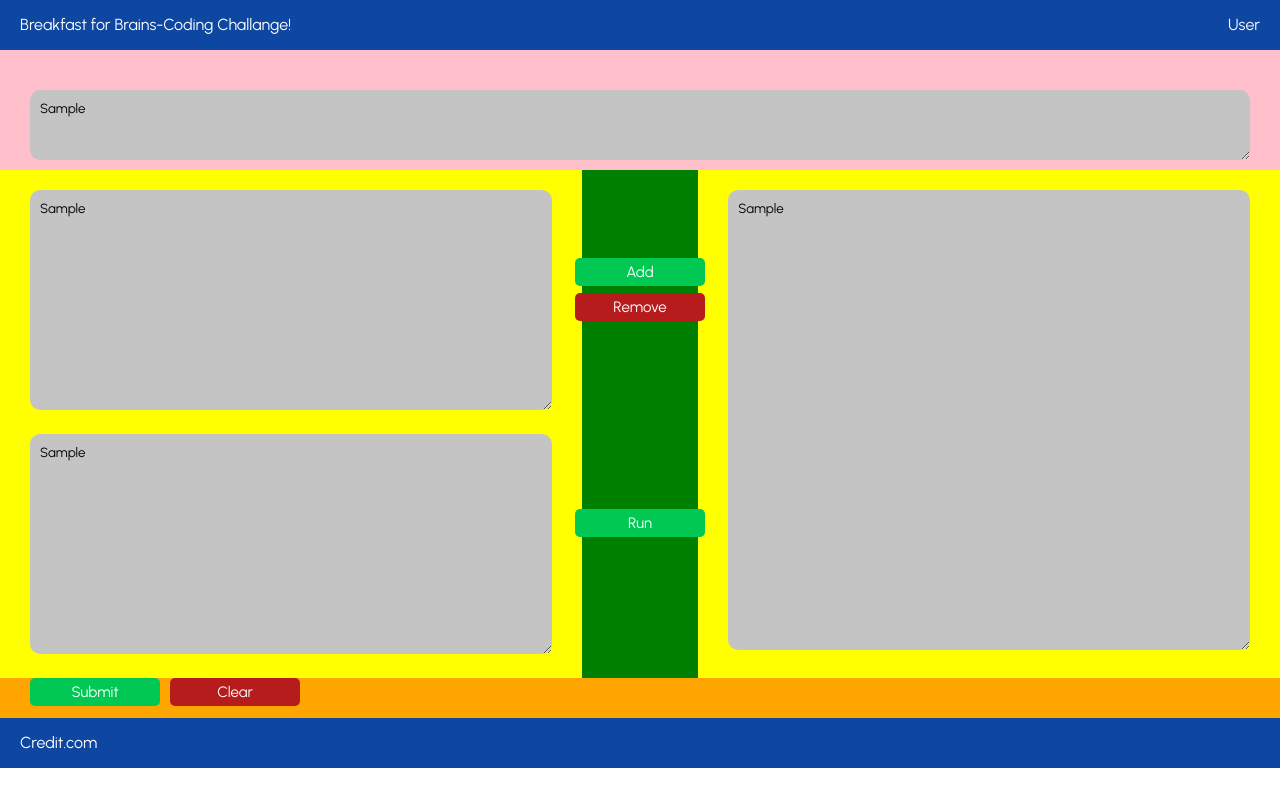
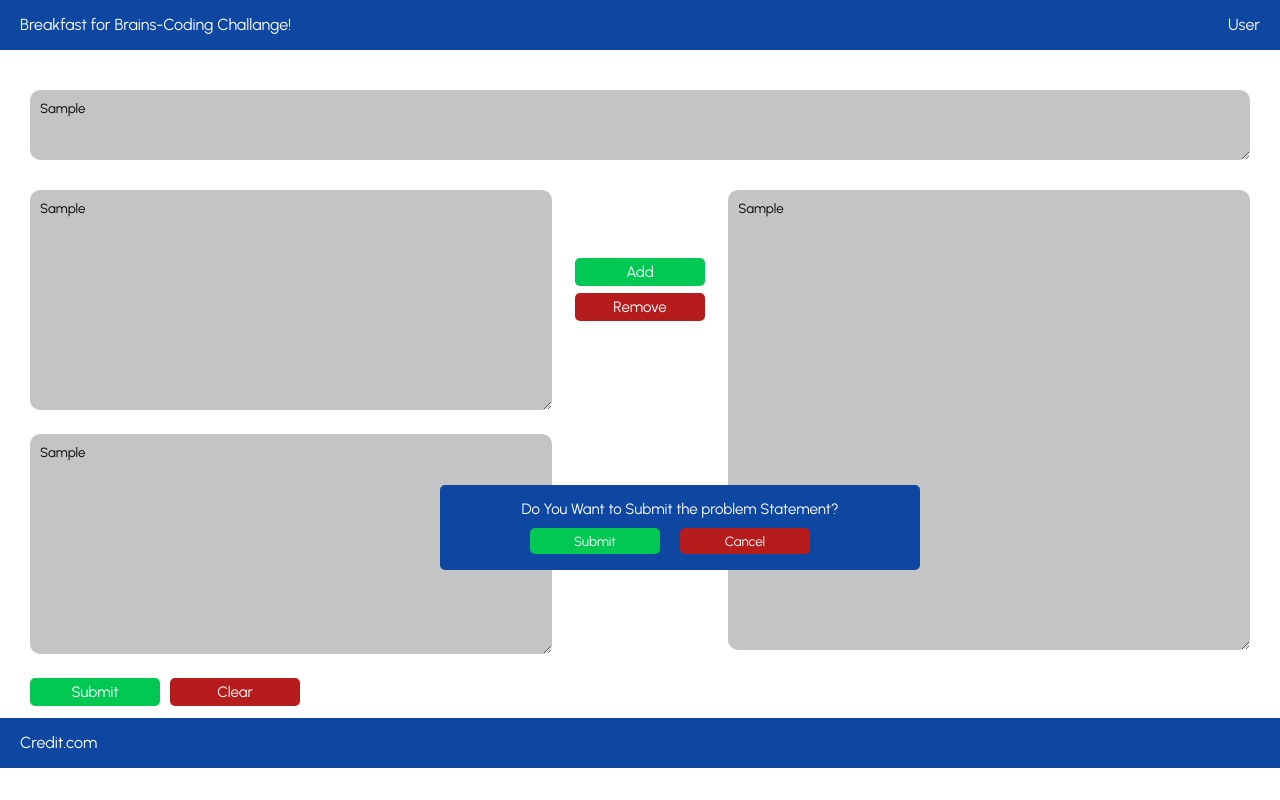
Before and after one commit to amannn13rawat/admin_UI, a React (Create React App) app: page / in a window 1280 px wide. Both pictures are taken after typing "Sample", "Sample", "Sample", "Sample" into the empty fields and a click on the button "Submit". Built offline with nearby package versions, Linux system fonts and the light colour scheme.

Commit message:
Third Commit

```diff
--- a/src/components/AddPopup.js
+++ /dev/null
@@ -1,31 +0,0 @@
-import React from "react";
-import styled from "styled-components";
-// import './AddPopup.css'
-
-const PopupContainer = styled.div`
-  top: 60px;
-  left: 540px;
-  position: fixed;
-  background-color: blue;
-  border-radius: 5px;
-  z-index: 100 !important;
-  width: 300px;
-`;
-
-const PopupText = styled.div`
-  /* background-color: white; */
-  /* left: 400px; */
-  text-align: center;
-  justify-content: center;
-  padding: 3px 10px;
-`;
-
-function AddPopup() {
-  return (
-    <PopupContainer>
-      <PopupText>Add Test Cases </PopupText>
-    </PopupContainer>
-  );
-}
-
-export default AddPopup;
--- /dev/null
+++ b/src/components/AddPopup.jsx
@@ -0,0 +1,44 @@
+import { keyframes } from "@emotion/react";
+import React from "react";
+import styled from "styled-components";
+// import './AddPopup.css'
+
+const PopupContainer = styled.div`
+  top: 57px;
+  left: 440px;
+  position: fixed;
+  background-color: ${props => props.bgcolor};
+  border-radius: 5px;
+  z-index: 100 !important;
+  width: 480px;
+  height: 25px;
+  color: #FFFFFF;
+  box-shadow:2px 3px 5px #999;
+
+`;
+
+const drop=keyframes`
+  0%{opacity:0}
+  70%{transform:translateY(60px)}
+  100%{transform:translateY(43px); opacity:1;}
+ `;
+
+const PopupText = styled.div`
+  text-align: center;
+  justify-content:center;
+  align-items: center;
+  padding: 3px 10px;
+  font-size: 13px;
+`;
+
+function AddPopup({ type,color }) {
+  return (
+    <PopupContainer bgcolor={color}>
+      {type==="Add"&&<PopupText>Test Cases added successfully!</PopupText>}
+      {type==="Remove"&&<PopupText>Test Cases added successfully!</PopupText>}
+    </PopupContainer>
+
+  );
+}
+
+export default AddPopup;
--- a/src/components/BottomBtn.js
+++ b/src/components/BottomBtn.js
@@ -1,9 +1,11 @@
+import { useState } from "react";
 import styled from "styled-components";
+import SearchPopup from "./SearchPopup";
 
 const Container = styled.div`
-  background-color: orange;
-  /* display:flex;
-  flex:1; */
+  /* background-color: orange;
+  /* display:flex; */
+  flex:1;
   height: 40px;
 
 
@@ -51,10 +53,17 @@ const ButtonClear = styled.button`
 `;
 
 function BottomBtn() {
+
+  const[showClickPopup,setShowClickPopup] = useState(false)
+
+  function popupHandler(){
+    setShowClickPopup(true)
+  }
   return (
     <Container>
       <Wrapper>
-        <ButtonSubmit>Submit</ButtonSubmit>
+        <ButtonSubmit onClick={popupHandler}>Submit</ButtonSubmit>
+        {showClickPopup && <SearchPopup closedPopup={setShowClickPopup} ></SearchPopup>}
         <ButtonClear>Clear</ButtonClear>
       </Wrapper>
     </Container>
--- a/src/components/Button.js
+++ b/src/components/Button.js
@@ -4,7 +4,7 @@ import AddPopup from "./AddPopup";
 
 const Container = styled.div`
   flex: 1;
-  background-color: green;
+  /* background-color: green; */
   position: relative;
 
   /* height: 100%; */
@@ -95,15 +95,18 @@ const ButtonRun = styled.button`
 `;
 
 function Button(props) {
-  const [buttonPopup, setButtonPopup] = useState(false);
+  const [popupType, setPopupType] = useState("");
   return (
     <Container>
       <Wrapper>
-        <ButtonAdd onClick={() => setButtonPopup(true)}>
+        <ButtonAdd onClick={() => setPopupType("Add")}>
           {props.items[0].Add}
         </ButtonAdd>
-        {buttonPopup && <AddPopup/>}
-        <ButtonRemove>{props.items[0].Remove}</ButtonRemove>
+        {popupType === "Add" && <AddPopup type="Add" color="#00C853"></AddPopup>}
+        <ButtonRemove onClick={() => setPopupType("Remove")}>
+          {props.items[0].Remove}
+        </ButtonRemove>
+        {popupType === "Remove" && <AddPopup type="Remove" color="#B71C1C"></AddPopup>}
         <ButtonRun>{props.items[0].Run}</ButtonRun>
       </Wrapper>
     </Container>
--- a/src/components/MidBody.js
+++ b/src/components/MidBody.js
@@ -14,7 +14,7 @@ const btns = [
 ];
 
 const Container = styled.div`
-  background-color: yellow;
+  /* background-color: yellow; */
   width: 100%;
   display: flex;
   height:calc(100vh-190px);
--- a/src/components/ProblemStatement.js
+++ b/src/components/ProblemStatement.js
@@ -5,7 +5,7 @@ const Container = styled.div`
   /* height: 120px; */
 
   width: 100%;
-  background-color: pink;
+  /* background-color: pink; */
   height:120px;
   margin:0;
 
--- /dev/null
+++ b/src/components/SearchPopup.jsx
@@ -0,0 +1,123 @@
+import React, { useState } from "react";
+import styled from "styled-components";
+
+const Container = styled.div`
+  /* width: 100vw;
+  height: 100vh; */
+  background-color: #0D47A1;
+  position: absolute;
+  bottom: 230px;
+  left: 440px;
+  width: 480px;
+  z-index: 100 !important;
+  border-radius: 5px;
+  height: 85px;
+  color:#ffffff;
+  /* display: flex; */
+  /* justify-content: space-around;
+   align-items: center; */
+`;
+
+const Wrapper = styled.div`
+  padding: 15px 60px;
+  text-align: center;
+  justify-content: center;
+  /* align-items: center; */
+`;
+
+const PopupText = styled.div`
+  font-size: 15px;
+  text-align: center;
+  /* padding: 5px 10px; */
+`;
+
+const ButtonSubmitContainer = styled.div`
+  padding: 10px 30px;
+  display: flex;
+  /* background-color: pink; */
+
+  /* align-items: center; */
+`;
+
+const ButtonOkayContainer = styled.div`
+
+  display: flex;
+  align-items: center;
+  justify-content: center;
+  /* background-color: pink; */
+  margin-top: 15px;
+
+  /* align-items: center; */
+`;
+
+const ButtonSubmit = styled.button`
+  width: 130px;
+  border: none;
+  border-radius: 5px;
+  padding: 5px 30px;
+  /* display: flex; */
+  align-items: center;
+  justify-content: center;
+  cursor: pointer;
+  margin-right:20px;
+  color: #ffffff;
+  background-color: #00c853;
+`;
+const ButtonCancel = styled.button`
+  width: 130px;
+  border: none;
+  border-radius: 5px;
+  padding: 5px 30px;
+  /* display: flex; */
+  align-items: center;
+  justify-content: center;
+  cursor: pointer;
+  color: #ffffff;
+  background-color: #B71c1c;
+`;
+
+const ButtonOkay = styled.button`
+
+  width: 130px;
+  border: none;
+  border-radius: 5px;
+  padding: 5px 30px;
+  /* display: flex; */
+  align-items: center;
+  justify-content: center;
+  cursor: pointer;
+  color: #ffffff;
+  background-color: #00c853 ;
+`;
+
+function SearchPopup({closedPopup}) {
+  const [openPopup, setOpenPopup] = useState(false);
+
+  function submitPopupHandler() {
+    setOpenPopup(!openPopup);
+  }
+  return (
+    <>
+      <Container>
+        <Wrapper>
+          <PopupText>Do You Want to Submit the problem Statement?</PopupText>
+          <ButtonSubmitContainer>
+            <ButtonSubmit onClick={submitPopupHandler}>Submit</ButtonSubmit>
+            <ButtonCancel>Cancel</ButtonCancel>
+          </ButtonSubmitContainer>
+        </Wrapper>
+      </Container>
+
+      {openPopup && <Container>
+        <Wrapper>
+          <PopupText>Successfully submitted the problem statement!</PopupText>
+          <ButtonOkayContainer>
+            <ButtonOkay onClick={()=> closedPopup(false)}>Okay!</ButtonOkay>
+          </ButtonOkayContainer>
+        </Wrapper>
+      </Container>}
+    </>
+  );
+}
+
+export default SearchPopup;
```
